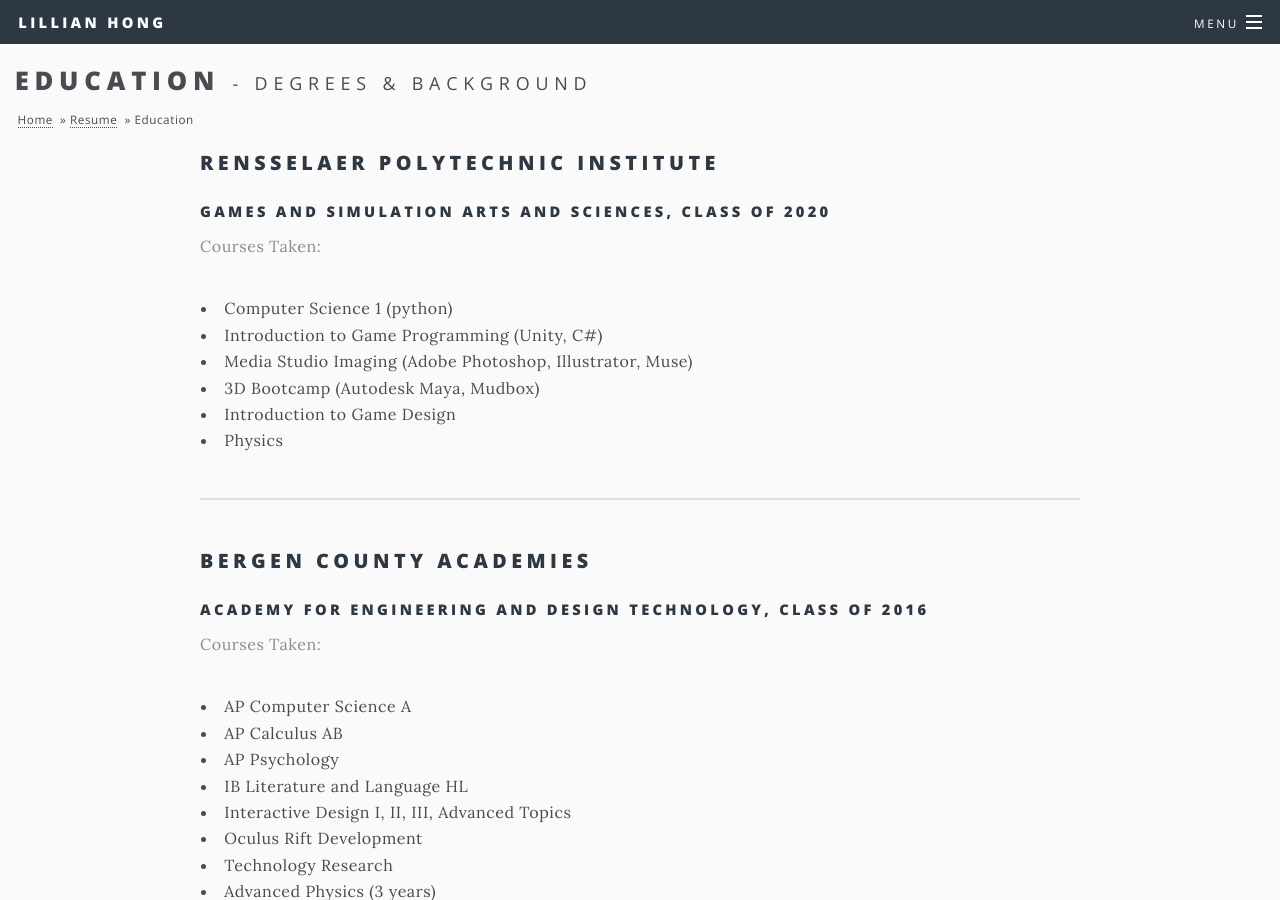
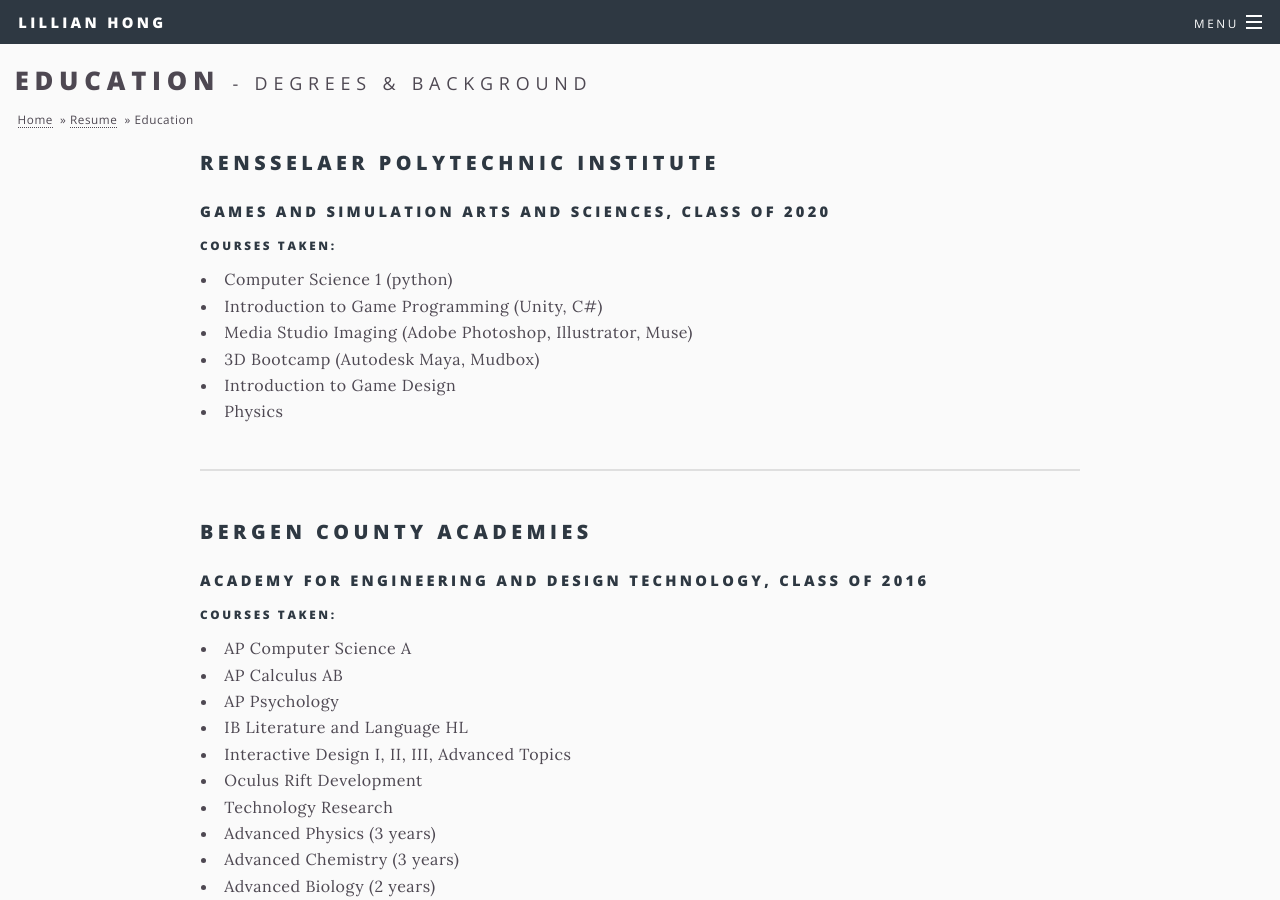
Before and after one commit to lillianhong/lillianhong.github.io, a Jekyll site: the page built from _posts/2016-01-05-education.html, in a window 1280 px wide and 900 px high. Built offline with Jekyll 4.4.1, drawn with Linux system fonts in a browser that asks for light colours.

Commit message:
education formatting

```diff
--- a/_posts/2016-01-05-education.html
+++ b/_posts/2016-01-05-education.html
@@ -6,11 +6,11 @@
 tags: featured
 
 ---
-	<header>
+
 	<h2>Rensselaer Polytechnic Institute </h2>
 		<h4>Games and Simulation Arts and Sciences, Class of 2020</h4>
-			<p>Courses Taken:</p>
-	</header>
+		<h5>Courses Taken:</h5>
+
 		<ul>
 		<li>Computer Science 1 (python)</li>
 		<li>Introduction to Game Programming (Unity, C#)</li>
@@ -20,13 +20,12 @@
 		<li>Physics</li>
 		</ul>
 
+<hr />
 
-<hr />
-	<header>
 	<h2>Bergen County Academies</h2>
 		<h4>Academy for Engineering and Design Technology, Class of 2016</h4>
-			<p>Courses Taken:</p>
-	</header>
+		<h5>Courses Taken:</h5>
+
 		<ul>
 		<li>AP Computer Science A</li>
 		<li>AP Calculus AB</li>
```
